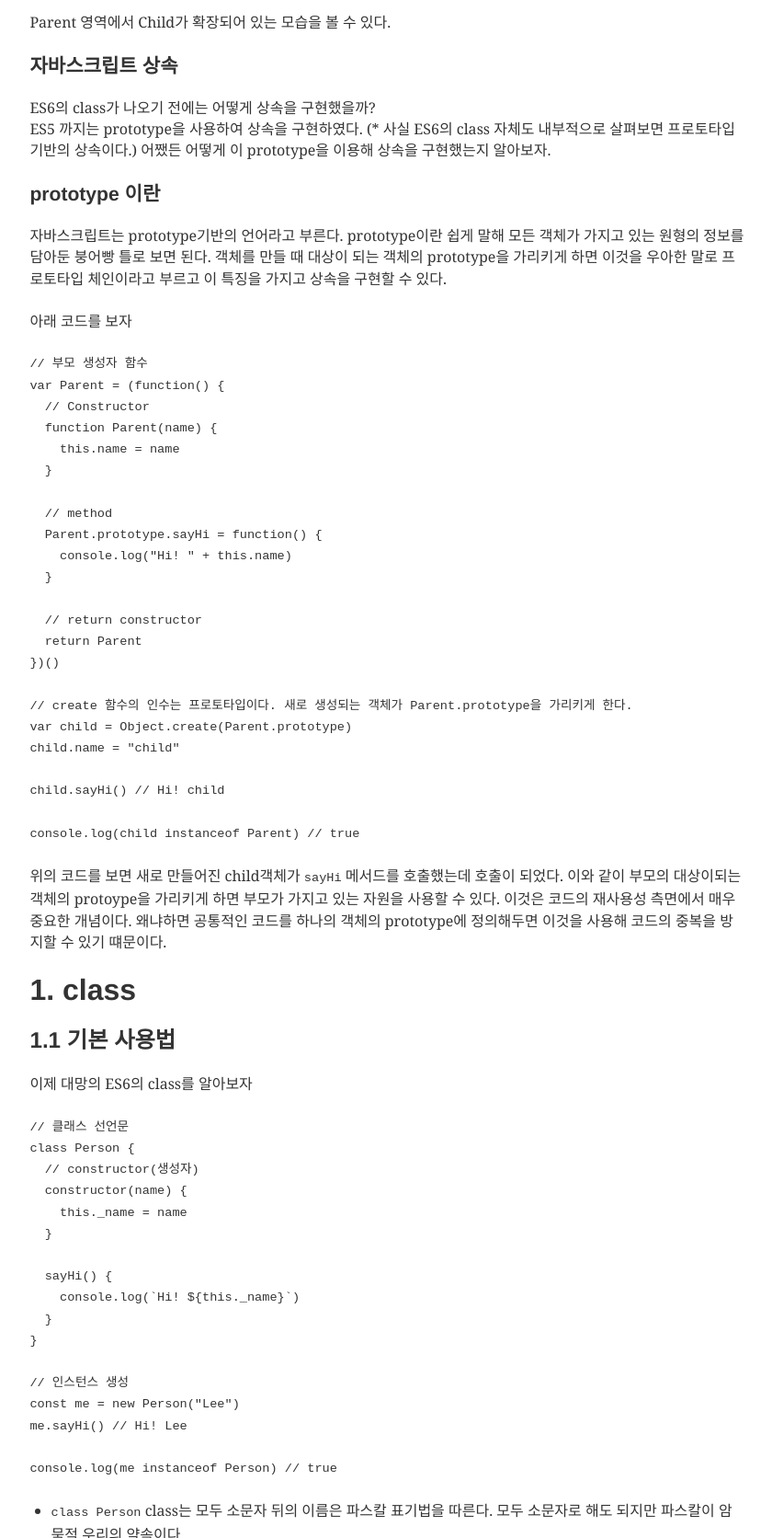
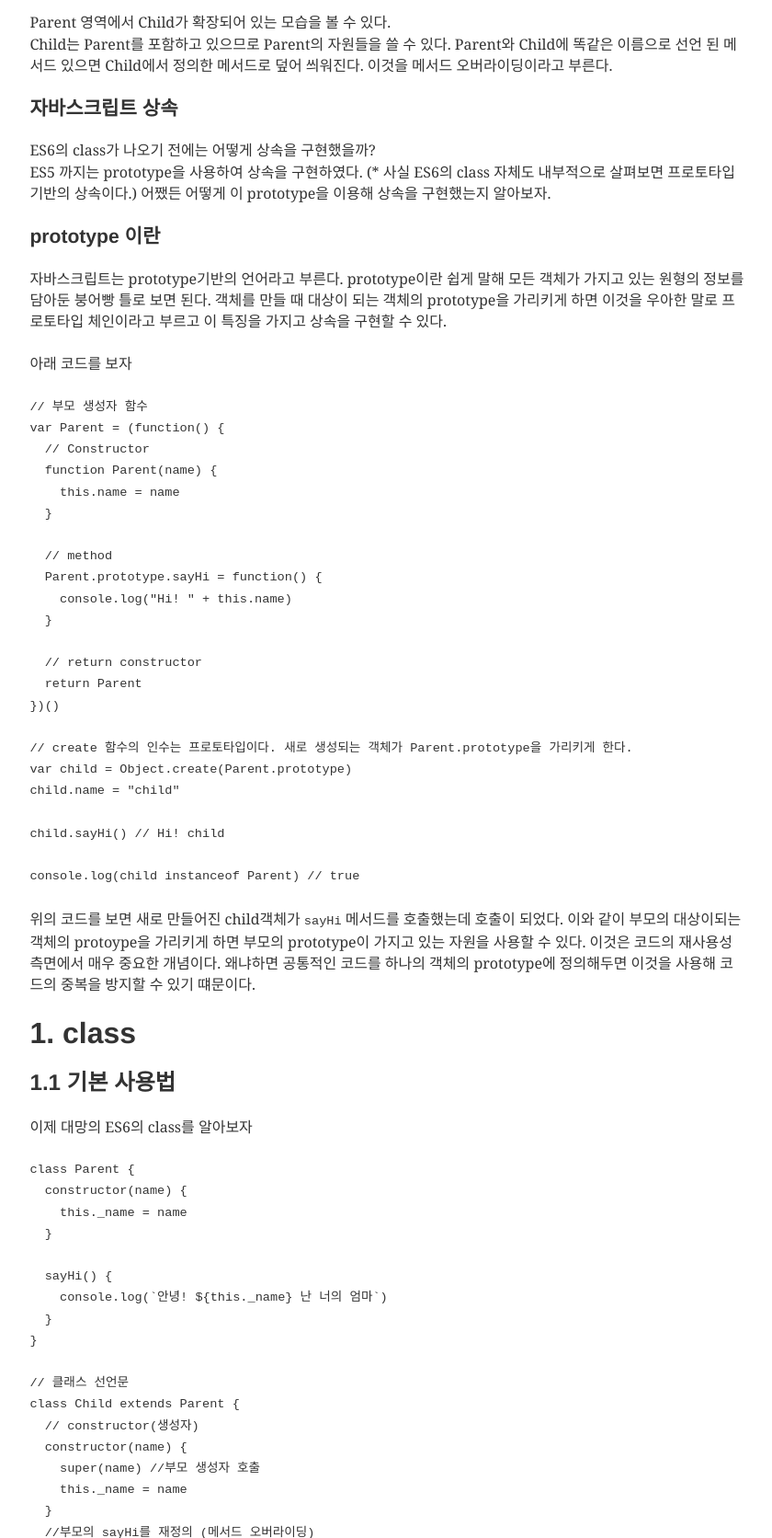
Before and after one commit to alalshow/blog, a Gatsby site: page /docs/javascript/class in a window 1280 px wide. Shown: the part 1128-2800 px from the top of the page at 92% size, without its empty margins (219-1059 px from the left). Built offline with nearby package versions, Linux system fonts and the light colour scheme; Gatsby itself is replaced by a stand-in of ours; some packages are replaced by stand-ins of ours; code samples lack their colours; a small style sheet from the web is missing.

Commit message:
'블로그 배포'

````diff
--- a/content/docs/javascript/class.md
+++ b/content/docs/javascript/class.md
@@ -19,14 +19,14 @@ to-heading: 6
 ### 자바에서 Class의 개념
 
 ES6에서 Class 키워드가 새롭게 추가되었다. 자바를 공부할 때 Class를 공부해서 자바스크립트 Class의 개념을 이해하는 것은
-어렵지는 않았다. 나는 자바를 배울 때 Class를 붕어빵 만들 때 쓰는 붕어빵틀로 이해를 했다.
+어렵지는 않았다. 나는 Class를 붕어빵 만들 때 쓰는 붕어빵틀로 이해를 했다.
 붕어빵을 만들 때 붕어빵 틀에 붕어빵을 어떻게 만들 것인지 먼저 그려놓고 그것에 맞춰서 붕어빵을 생성하듯
 개발자는 Class에 데이터가 어떻게 구성 되어있는지 정의해 놓고, New라는 키워드를 통해 Class의 인스턴스를 만들어내는 것이다.
 
 ### 상속의 개념
 
 상속은 부모의 Class(데이터 타입)가 가지고 있는 정보를 자식 Class가 물려 받는 것을 의미한다.
-보통 상속을 할 때는 extends라는 키워드를 사용하는데 extend는 넓히다, 확장하다 라는 뜻이다.
+상속을 할 때는 extends라는 키워드를 사용하는데 extend는 넓히다, 확장하다 라는 뜻이다.
 예를 들어 `class Child extends Parent` 를 문자 그대로 해석하면 Child 클래스는 부모 'Parent'에서 넓혀졌다는 것을 의미한다.
 왜 상속을 의미하는 inheritance 대신에 extends라는 키워드를 썼을까? extends의 의미는 무엇을 뜻할까?
 
@@ -35,6 +35,9 @@ ES6에서 Class 키워드가 새롭게 추가되었다. 자바를 공부할 때
 ![image](https://user-images.githubusercontent.com/17464007/72621912-78e61680-3985-11ea-9fe6-1485d9d6d78e.png)
 
 Parent 영역에서 Child가 확장되어 있는 모습을 볼 수 있다.
+Child는 Parent를 포함하고 있으므로 Parent의 자원들을 쓸 수 있다.
+Parent와 Child에 똑같은 이름으로 선언 된 메서드 있으면 Child에서 정의한 메서드로 덮어 씌워진다.
+이것을 메서드 오버라이딩이라고 부른다.
 
 ### 자바스크립트 상속
 
@@ -79,7 +82,7 @@ console.log(child instanceof Parent) // true
 ```
 
 위의 코드를 보면 새로 만들어진 child객체가 `sayHi` 메서드를 호출했는데 호출이 되었다.
-이와 같이 부모의 대상이되는 객체의 protoype을 가리키게 하면 부모가 가지고 있는 자원을 사용할 수 있다.
+이와 같이 부모의 대상이되는 객체의 protoype을 가리키게 하면 부모의 prototype이 가지고 있는 자원을 사용할 수 있다.
 이것은 코드의 재사용성 측면에서 매우 중요한 개념이다.
 왜냐하면 공통적인 코드를 하나의 객체의 prototype에 정의해두면 이것을 사용해 코드의 중복을 방지할 수 있기 떄문이다.
 
@@ -90,29 +93,55 @@ console.log(child instanceof Parent) // true
 이제 대망의 ES6의 class를 알아보자
 
 ```js
-// 클래스 선언문
-class Person {
-  // constructor(생성자)
+class Parent {
   constructor(name) {
     this._name = name
   }
 
   sayHi() {
+    console.log(`안녕! ${this._name} 난 너의 엄마`)
+  }
+}
+
+// 클래스 선언문
+class Child extends Parent {
+  // constructor(생성자)
+  constructor(name) {
+    super(name) //부모 생성자 호출
+    this._name = name
+  }
+  //부모의 sayHi를 재정의 (메서드 오버라이딩)
+  sayHi() {
+    super.sayHi()
     console.log(`Hi! ${this._name}`)
   }
 }
 
 // 인스턴스 생성
-const me = new Person("Lee")
-me.sayHi() // Hi! Lee
+const me = new Child("Lee")
+me.sayHi() // 안녕! Lee 난 너의 엄마 \n Hi! Lee
 
-console.log(me instanceof Person) // true
+console.log(me instanceof Child) // true
 ```
 
-- `class Person` class는 모두 소문자 뒤의 이름은 파스칼 표기법을 따른다. 모두 소문자로 해도 되지만 파스칼이 암묵적 우리의 약속이다.
-- `constructor`라는 녀석이 보인다. 이 녀석은 생성자를 뜻한다. 자바에서는 Class 이름 그대로 정의하면 되는데 얘는 조금 특이하다.
-- `sayHi`는 뭔가 function 처럼 생겼는데 function이라는 용어가 없다. 생략되었는지알고 function을 넣어봤는데 안나온다. 주의하자
+- `sayHi`는 뭔가 function 처럼 생겼는데 function이라는 용어가 없다. 생략되었는지 알고 function을 넣어봤는데 안나온다. 주의하자
 - `${this._name}` 이 부분은 ES6에서 나온 리터럴 문자열이라는 놈인데 변수를 문자열로 표시할 때 쿨한 문법이다.
+
+### 1.1.1 class 명은 파스칼 표기
+
+`class Person` class는 모두 소문자 뒤의 이름은 파스칼 표기법을 따른다. 모두 소문자로 해도 되지만 파스칼이 암묵적 약속이다.
+
+### 1.1.2 constructor
+
+- `constructor`라는 녀석은 생성자를 뜻한다. 자바에서는 Class 이름 그대로 정의하면 되는데 얘는 조금 특이하다.
+- constructor는 class 내에서 객체를 생성하고 초기화 하기 위해 만들어진 특별한 메서드이다.
+- 이 이름의 메서드는 class 내부에 하나만 존재한다.
+- constructor를 따로 정의 하지 않으면 기본적으로 생성된다.
+- 이 메서드 내부에서 super를 호출하면 부모의 생성자(constructor)를 호출하고 인수를 전달한다. 부모의 생성자를 호출했으니 부모 인스턴스도 만들어진다.
+- 만약 `super`를 호출하지 않으면 아래와 같은 에러가 난다. 이것은 super메서드를 호출하기 전에는 this를 참조할 수 없다는 것이다. 내가 생각하기에는(뇌피셜) 부모의 인스턴스가 생성되어야
+  부모가 가지고 있는 데이터를 가져다 쓸 수 있기 때문에 꼭 호출해야 하지 않을까? 생각한다. this에 대한 자세한 내용은 추후에 살펴보도록 하겠다.
+
+  > Uncaught ReferenceError: Must call super constructor in derived class before accessing 'this' or returning from derived constructor
 
 ## 1.2 class는 호이스팅 안되나요?
 
````
